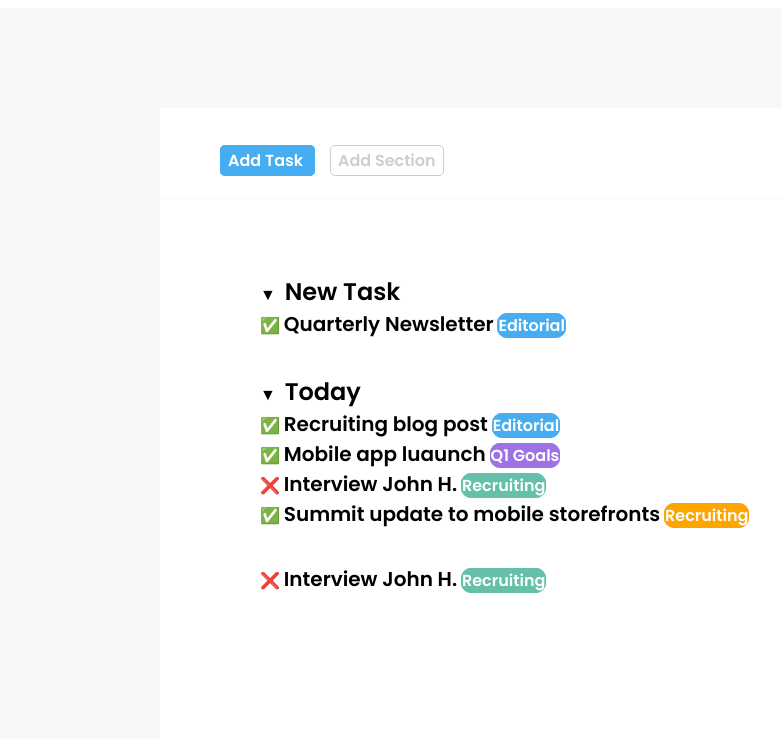
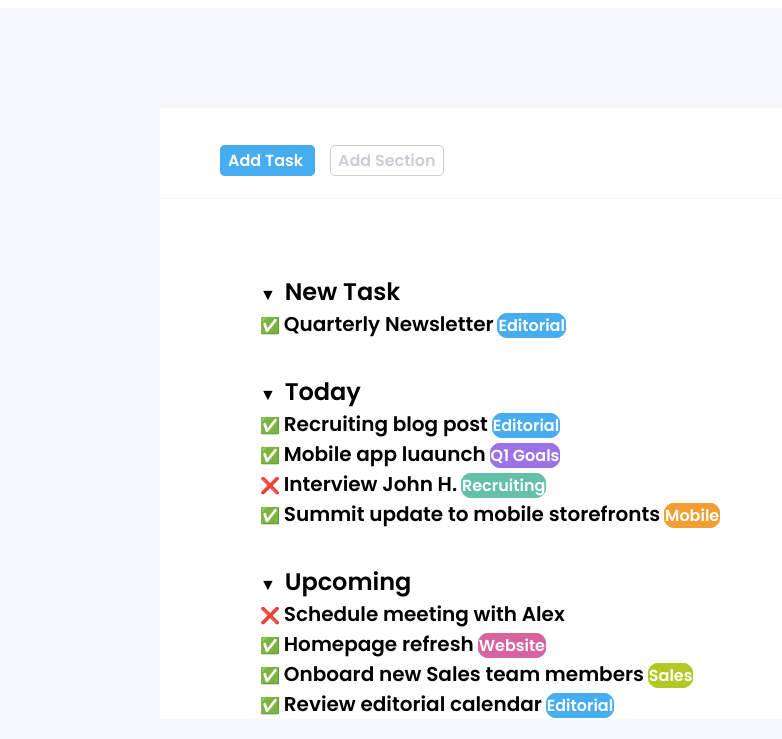
Before and after one commit to SimoCrash/html-css-toboolist, a plain HTML site: page index.html in a window 1280 px wide. Shown: the part 92-831 px from the top of the page, without its empty margins (0-782 px from the left). Drawn offline with Linux system fonts and the light colour scheme.

Commit message:
manca raggruppare class

```diff
--- a/css/style.css
+++ b/css/style.css
@@ -58,7 +58,6 @@ main {
     max-width: 900px;
     padding-left: 60px;
     padding-top: 40px;
-    height: 500px;
     background-color: white;
     margin-top: 1px;
     margin-left: auto;
@@ -112,8 +111,26 @@ p {
 
 .mobile {
     margin-top: 20px;
-    background-color: orange;
-    border: 1px solid orange;
+    background-color: #F29E33;
+    border: 1px solid #F29E33;
+    color: white;
+    display: inline;
+    border-radius: 10px;
+}
+
+.website {
+    margin-top: 20px;
+    background-color: #D863A1;
+    border: 1px solid #D863A1;
+    color: white;
+    display: inline;
+    border-radius: 10px;
+}
+
+.sales {
+    margin-top: 20px;
+    background-color: #B0C926;
+    border: 1px solid #B0C926;
     color: white;
     display: inline;
     border-radius: 10px;
--- a/index.html
+++ b/index.html
@@ -66,14 +66,30 @@
                 <div>
                     &#9989;
                     <p>Summit update to mobile storefronts</p>
-                    <div class="mobile">Recruiting</div>
+                    <div class="mobile">Mobile</div>
                 </div>
             </li>
             <li>
+                <span>&#9660;</span>
+                <h2>Upcoming</h2>
                 <div>
                     &#10060;
-                    <p>Interview John H.</p>
-                    <div class="recruiting">Recruiting</div>
+                    <p>Schedule meeting with Alex</p>
+                </div>
+                <div>
+                    &#9989;
+                    <p>Homepage refresh</p>
+                    <div class="website">Website</div>
+                </div>
+                <div>
+                    &#9989;
+                    <p>Onboard new Sales team members</p>
+                    <div class="sales">Sales</div>
+                </div>
+                <div>
+                    &#9989;
+                    <p>Review editorial calendar</p>
+                    <div class=" editorial main-button">Editorial</div>
                 </div>
             </li>
         </ul>
```
